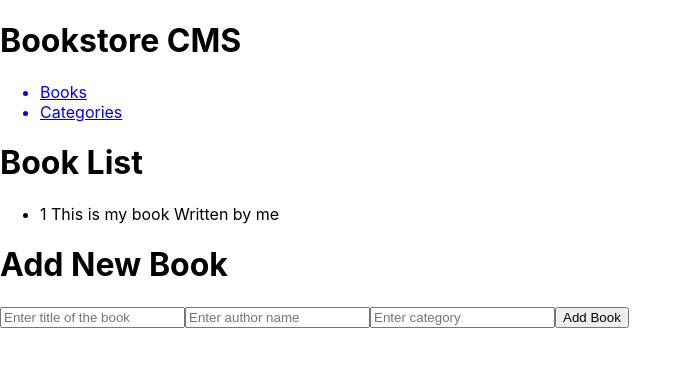
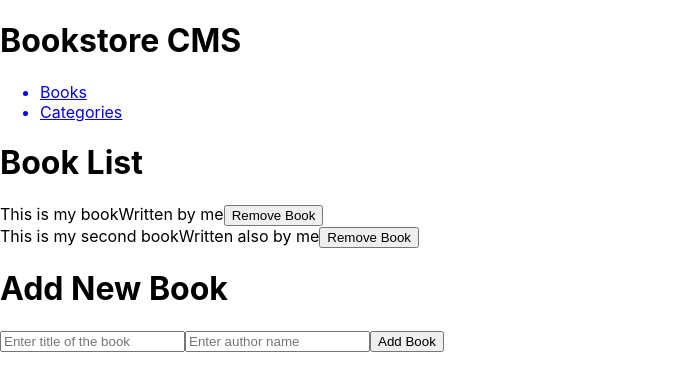
Before and after one commit to AsimKhan2019/reactbookstore, a React (Create React App) app: page / in a window 1280 px wide. Shown: the top 390 px of the page, without its empty margins (0-692 px from the left). Built offline with nearby package versions, Linux system fonts and the light colour scheme.

Commit message:
Fixed issues with the previous pull

```diff
--- a/package.json
+++ b/package.json
@@ -6,6 +6,7 @@
     "@testing-library/jest-dom": "^5.16.5",
     "@testing-library/react": "^13.3.0",
     "@testing-library/user-event": "^13.5.0",
+    "prop-types": "^15.8.1",
     "react": "^18.2.0",
     "react-dom": "^18.2.0",
     "react-router-dom": "^6.3.0",
--- a/src/components/AddBook.js
+++ b/src/components/AddBook.js
@@ -5,7 +5,6 @@ const AddBook = () => (
     <h1>Add New Book</h1>
     <input type="text" placeholder="Enter title of the book" id="title" />
     <input type="text" placeholder="Enter author name" id="author" />
-    <input type="text" placeholder="Enter category" id="category" />
     <button type="button" text="Add" value="Add" label="Add">Add Book</button>
   </div>
 );
--- /dev/null
+++ b/src/components/Book.js
@@ -0,0 +1,23 @@
+import React from 'react';
+import PropTypes from 'prop-types';
+
+const Book = (props) => {
+  const { title, author } = props;
+
+  return (
+    <div className="book">
+      <span>{title}</span>
+      <span />
+      <span>{author}</span>
+      <span />
+      <span><button type="button" value="remove">Remove Book</button></span>
+    </div>
+  );
+};
+
+Book.propTypes = {
+  title: PropTypes.string.isRequired,
+  author: PropTypes.string.isRequired,
+};
+
+export default Book;
--- a/src/components/Books.js
+++ b/src/components/Books.js
@@ -1,31 +1,28 @@
 import React, { useState } from 'react';
 import AddBook from './AddBook';
+import Book from './Book';
 
 const Books = () => {
-  const [books, setBooks] = useState({
-    id: 1,
-    title: 'This is my book',
-    author: 'Written by me',
-  });
+  const [books] = useState([
+    {
+      id: 1,
+      title: 'This is my book',
+      author: 'Written by me',
+    },
+    {
+      id: 2,
+      title: 'This is my second book',
+      author: 'Written also by me',
+    },
+  ]);
 
-  const getBooks = () => {
-    setBooks({ id: 1, title: 'This is my book', author: 'Written by me' });
-  };
-
-  const { id, title, author } = books;
   return (
     <div className="container">
       <h1>Book List</h1>
-      <div className="list" onLoad={getBooks}>
-        <ul>
-          <li>
-            <span>{id}</span>
-            <span> </span>
-            <span>{title}</span>
-            <span> </span>
-            <span>{author}</span>
-          </li>
-        </ul>
+      <div className="list">
+        {books.map((book) => (
+          <Book key={book.id} title={book.title} author={book.author} />
+        ))}
       </div>
       <AddBook />
     </div>
```
Also changed, not shown: 1 other file (tests, documents, lock files or other folders).
